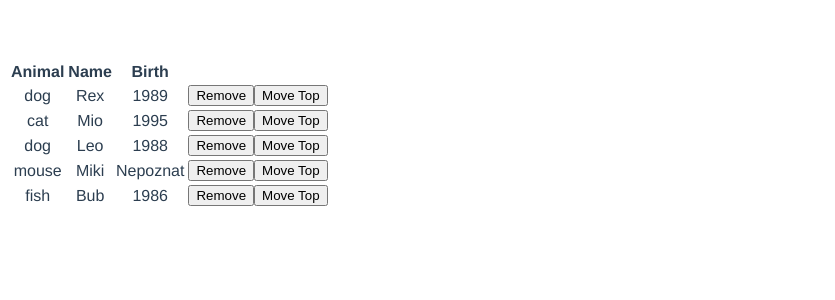
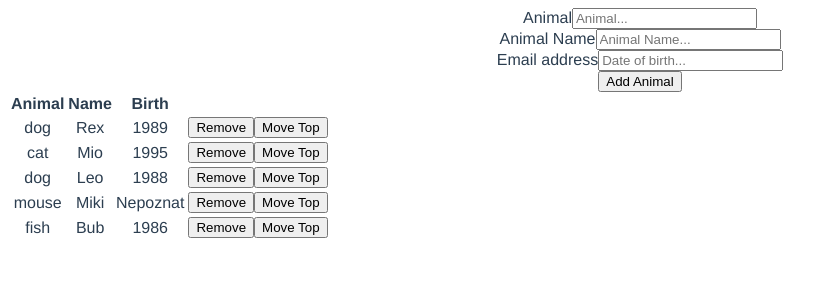
Before and after one commit to BSvetlana/zoo, a Vue app: page / in a window 1280 px wide. Shown: the top 300 px of the page, without its empty margins (0-835 px from the left). Built offline with nearby package versions, Linux system fonts and the light colour scheme; the HTML template or start-up script is replaced by a standard one.

Commit message:
"add form"

```diff
--- a/src/App.vue
+++ b/src/App.vue
@@ -1,5 +1,5 @@
 <template>
-  <div id="app">
+  <div id="app" style="margin-top: 0;">
 
     <AnimalList/>
   </div>
--- a/src/components/AnimalList.vue
+++ b/src/components/AnimalList.vue
@@ -1,5 +1,22 @@
 <template>
     <div class="w-100 p-3">
+        <div class="col-sm-auto">
+            <form @submit.prevent = "addAnimal">
+                <div class="form-group">
+                    <label for="kind">Animal</label>
+                    <input type="text" class="form-control" id="kind" placeholder="Animal..." v-model="newAnimal.kind">
+                </div>
+                <div class="form-group">
+                    <label for="name">Animal Name</label>
+                    <input type="text" class="form-control" id="name" placeholder="Animal Name..." v-model="newAnimal.name">
+                </div>
+                <div class="form-group">
+                    <label for="dateOfBrth">Email address</label>
+                    <input type="number" class="form-control" id="dateOfBrth" aria-describedby="emailHelp" placeholder="Date of birth..." v-model="newAnimal.dateOfBrth">
+                </div>
+                <button type="submit" class="btn btn-secondary btn-sm">Add Animal</button>
+            </form>
+        </div>
         <div class="col-md-auto">
             <table class="table">
                 <thead class="bg-secondary text-white">
@@ -39,6 +56,11 @@
                     {kind: 'mouse', name: 'Miki', dateOfBrth: ''},
                     {kind: 'fish', name: 'Bub', dateOfBrth: 2014-10-18},
                 ],
+                newAnimal:{
+                    kind: '',
+                    name: '',
+                    dateOfBrth: ''
+                },
                 seen(){
                     this.animal.dateOfBrth = 'Nepoznat';
                 }
@@ -53,6 +75,10 @@
 
                 this.animals.splice(this.animals.indexOf(animal),1);
                 this.animals.unshift(animal);
+            },
+            addAnimal(){
+                this.animals.push(this.newAnimal);
+                this.newAnimal = {}
             }
         }
     }
```
